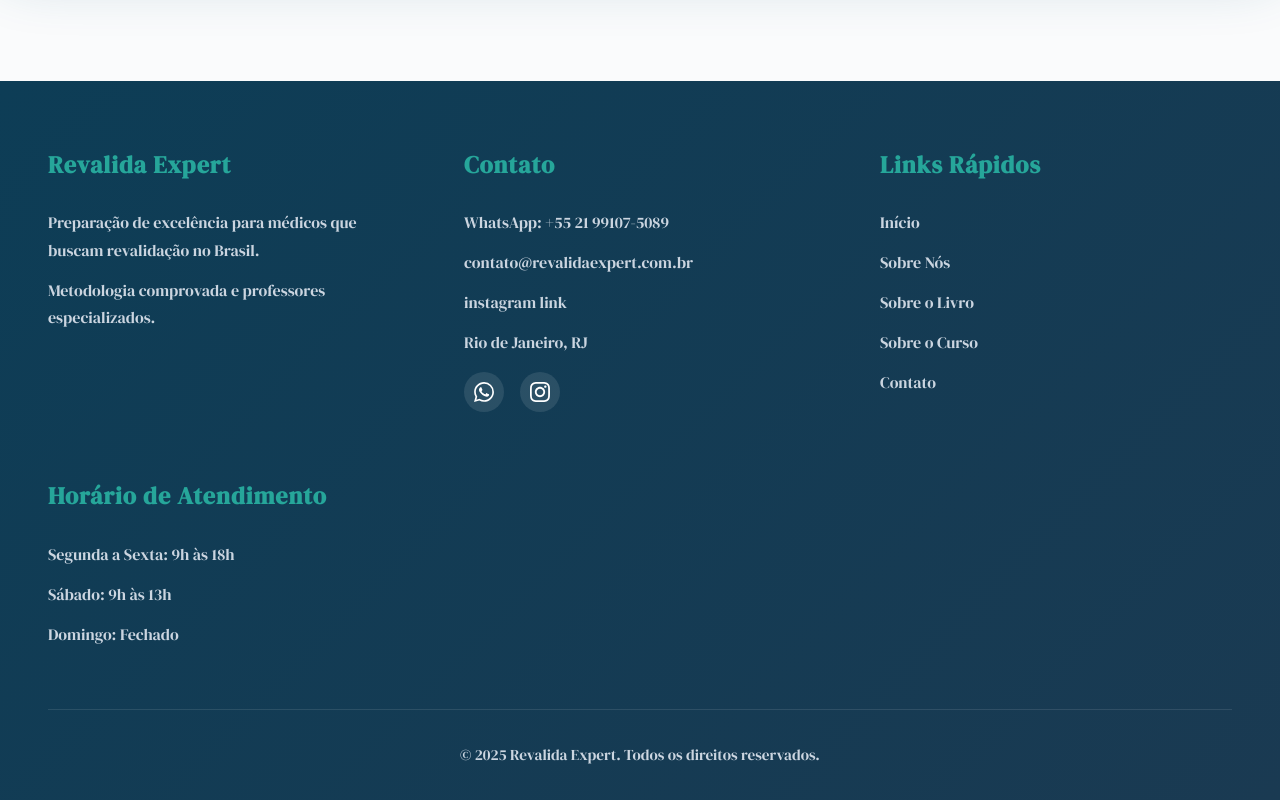
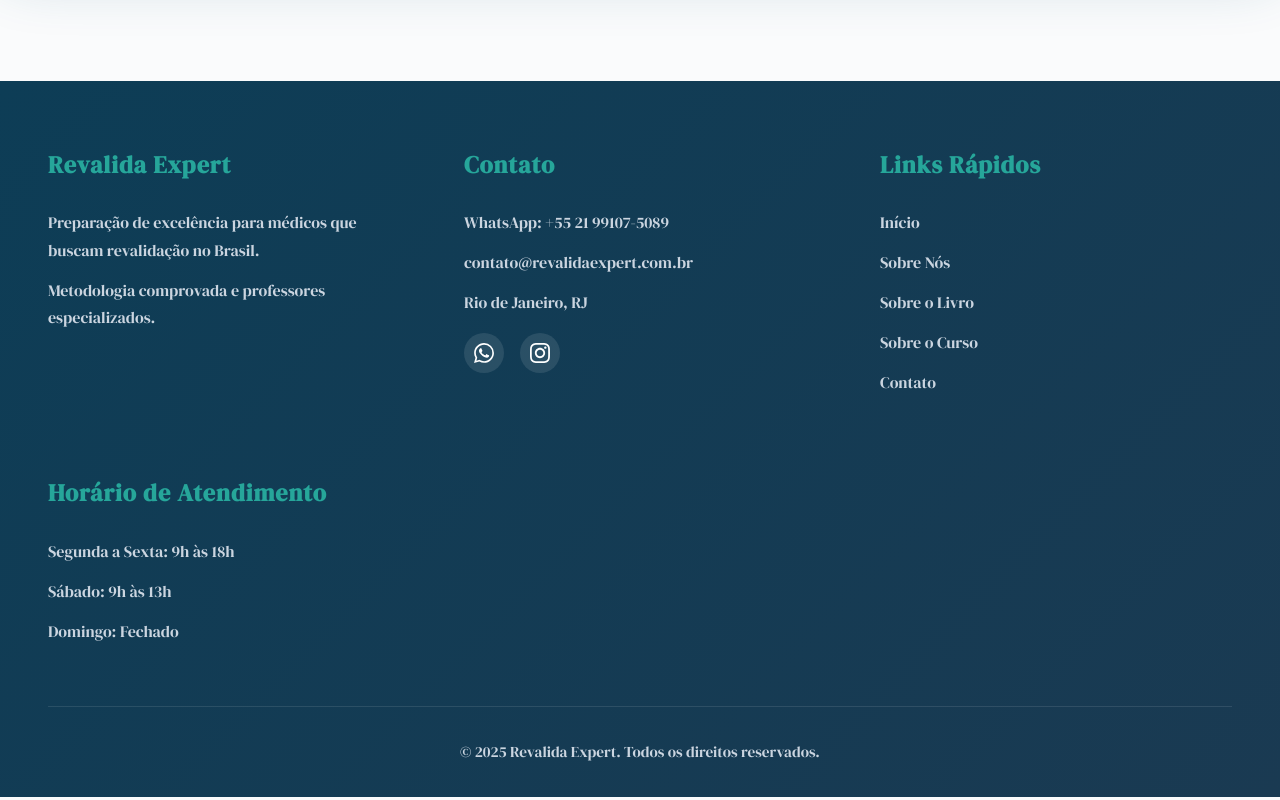
Before and after one commit to natsongamesoficial551/Site-MP, a plain HTML site: page index.html in a window 1280 px wide. Shown: the part 4772-5572 px from the top of the page. Drawn offline with Linux system fonts and the light colour scheme.

Commit message:
Update index.html

```diff
--- a/index.html
+++ b/index.html
@@ -1519,7 +1519,6 @@
                 <h4>Contato</h4>
                 <p>WhatsApp: +55 21 99107-5089</p>
                 <p>contato@revalidaexpert.com.br</p>
-                <p>instagram link</p>
                 <p>Rio de Janeiro, RJ</p>
                 <div class="social-links">
                     <a href="https://wa.me/5521991075089" target="_blank" aria-label="WhatsApp">
```
